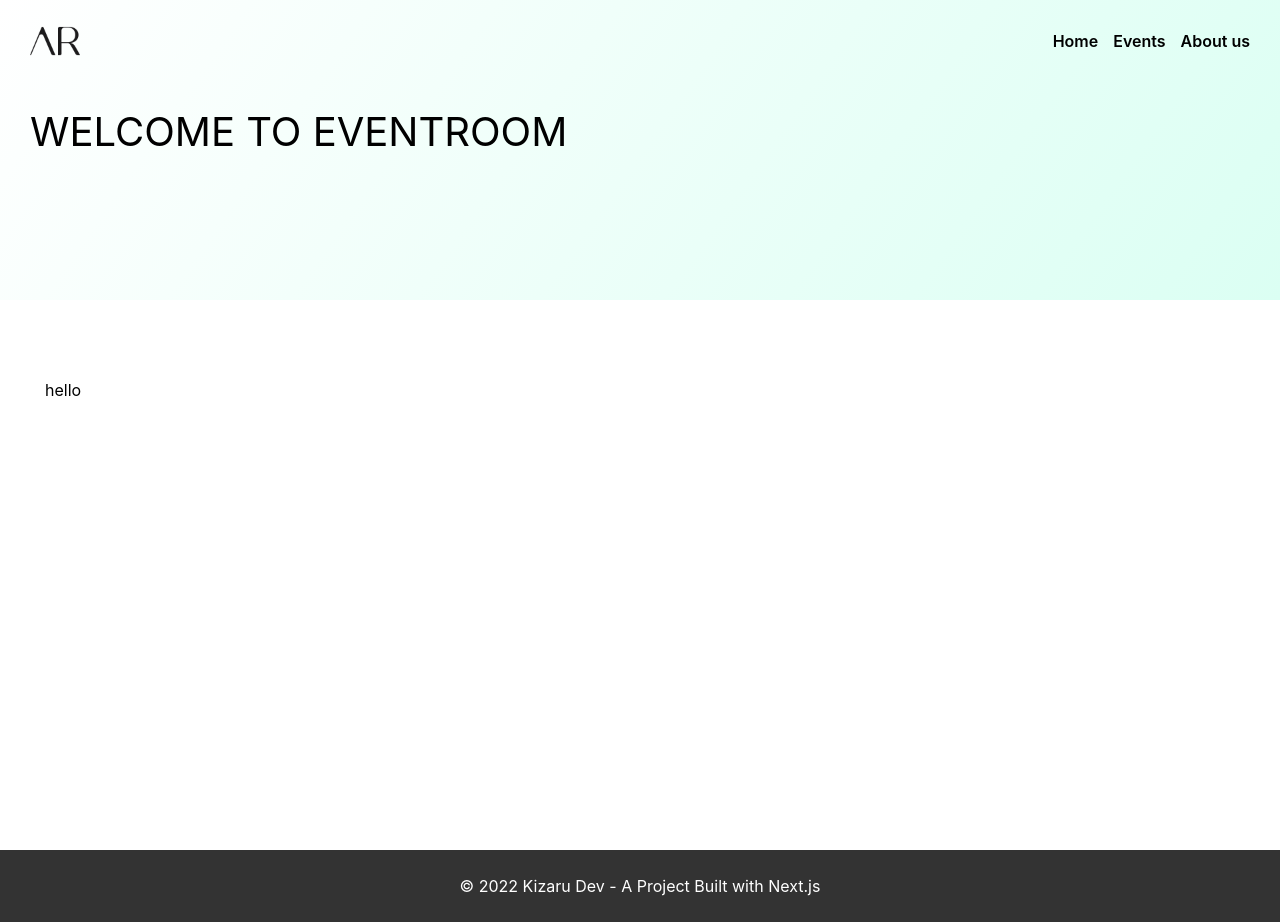
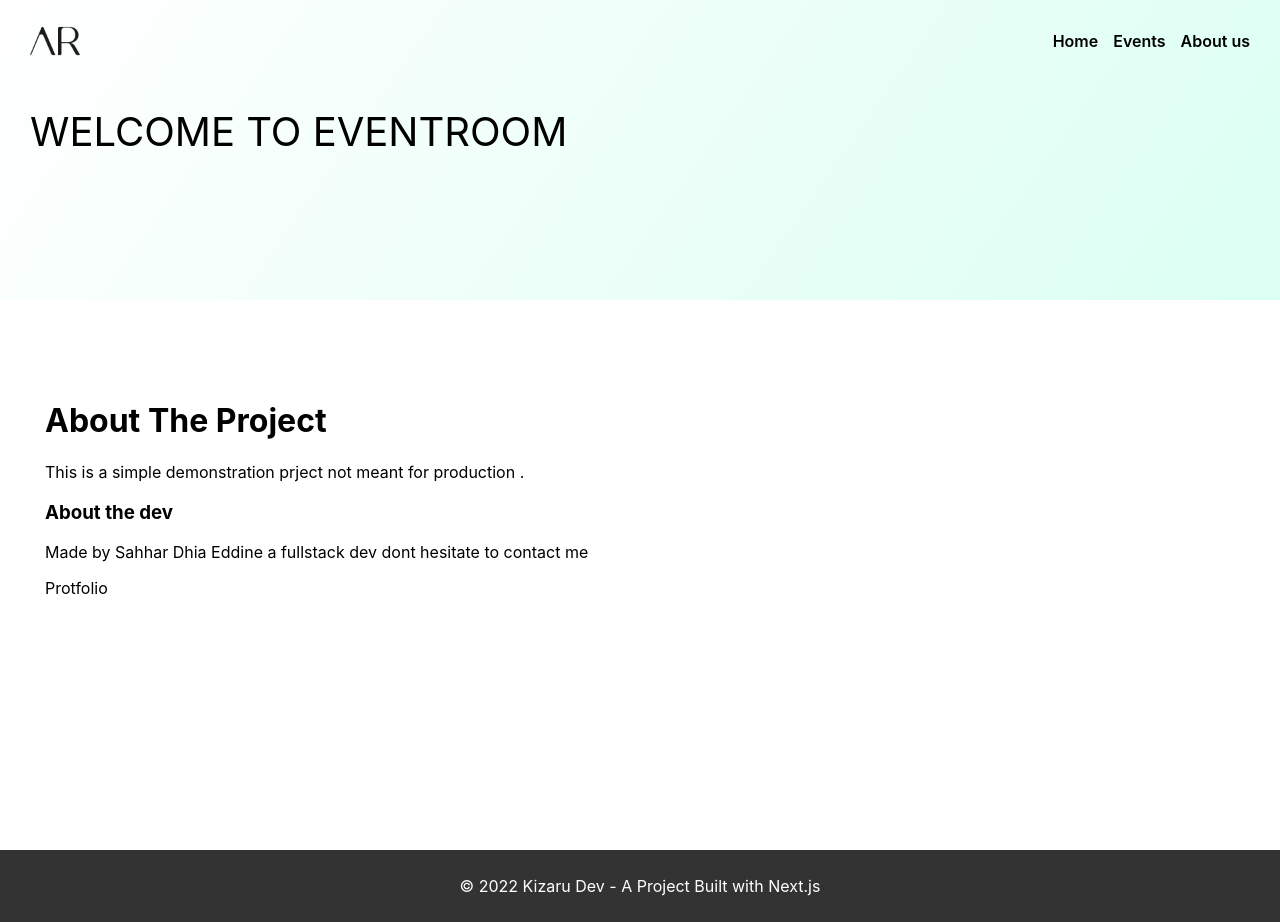
Before and after one commit to dhia13/NextEvents, a Next.js app: page /about-us in a window 1280 px wide. Built offline with nearby package versions, Linux system fonts and the light colour scheme.

Commit message:
deployment edit11

```diff
--- a/pages/about-us.js
+++ b/pages/about-us.js
@@ -1,6 +1,16 @@
 /* eslint-disable-line */
 const AboutUsPage = () => {
-  return <div>hello</div>;
+  return (
+    <div>
+      <h1> About The Project</h1>
+      <p>This is a simple demonstration prject not meant for production .</p>
+      <h3>About the dev </h3>
+      <p>
+        Made by Sahhar Dhia Eddine a fullstack dev dont hesitate to contact me
+      </p>
+      <a href="https://portfolio-tau-five-71.vercel.app/">Protfolio</a>
+    </div>
+  );
 };
 
 export default AboutUsPage;
```
